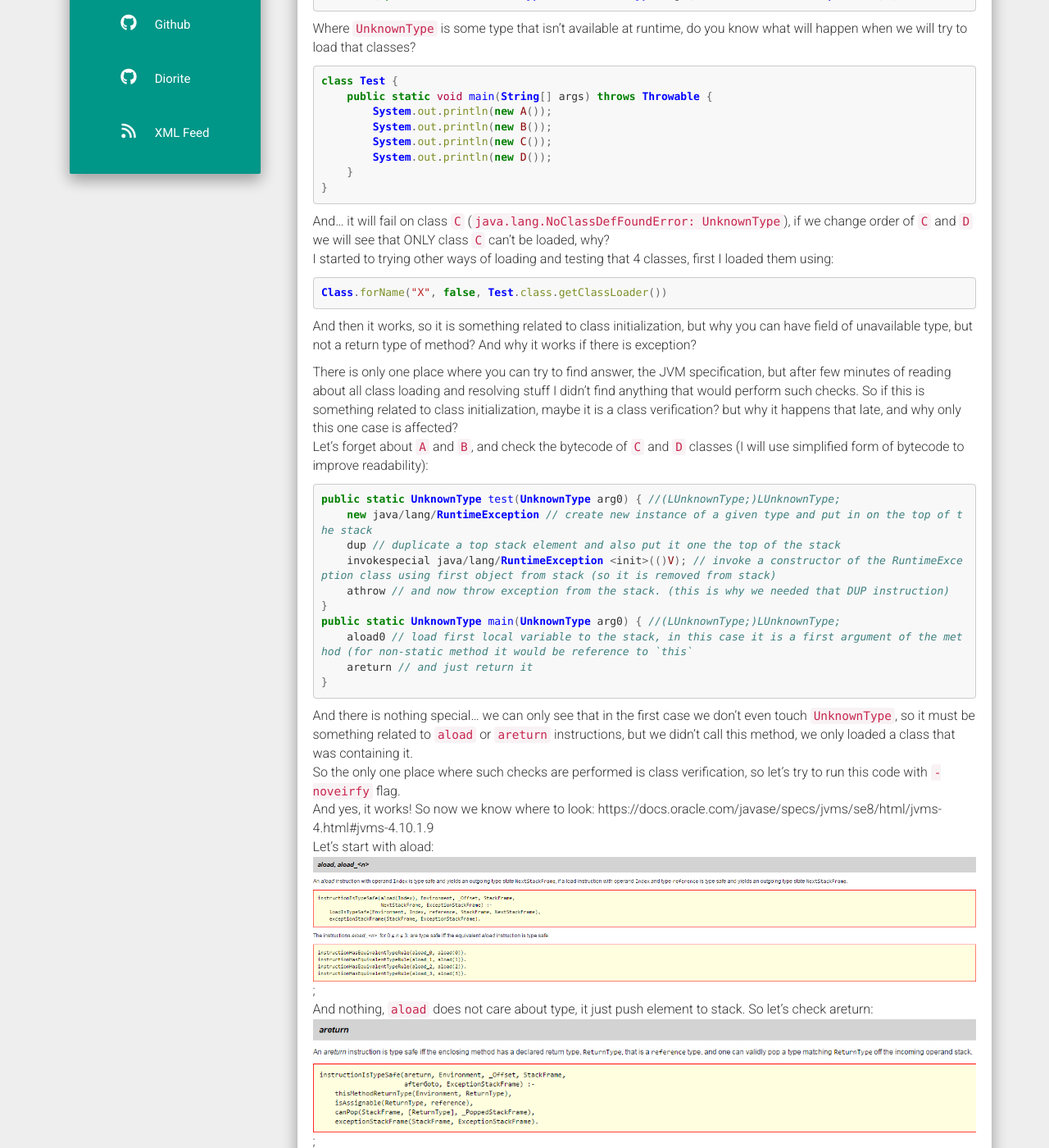
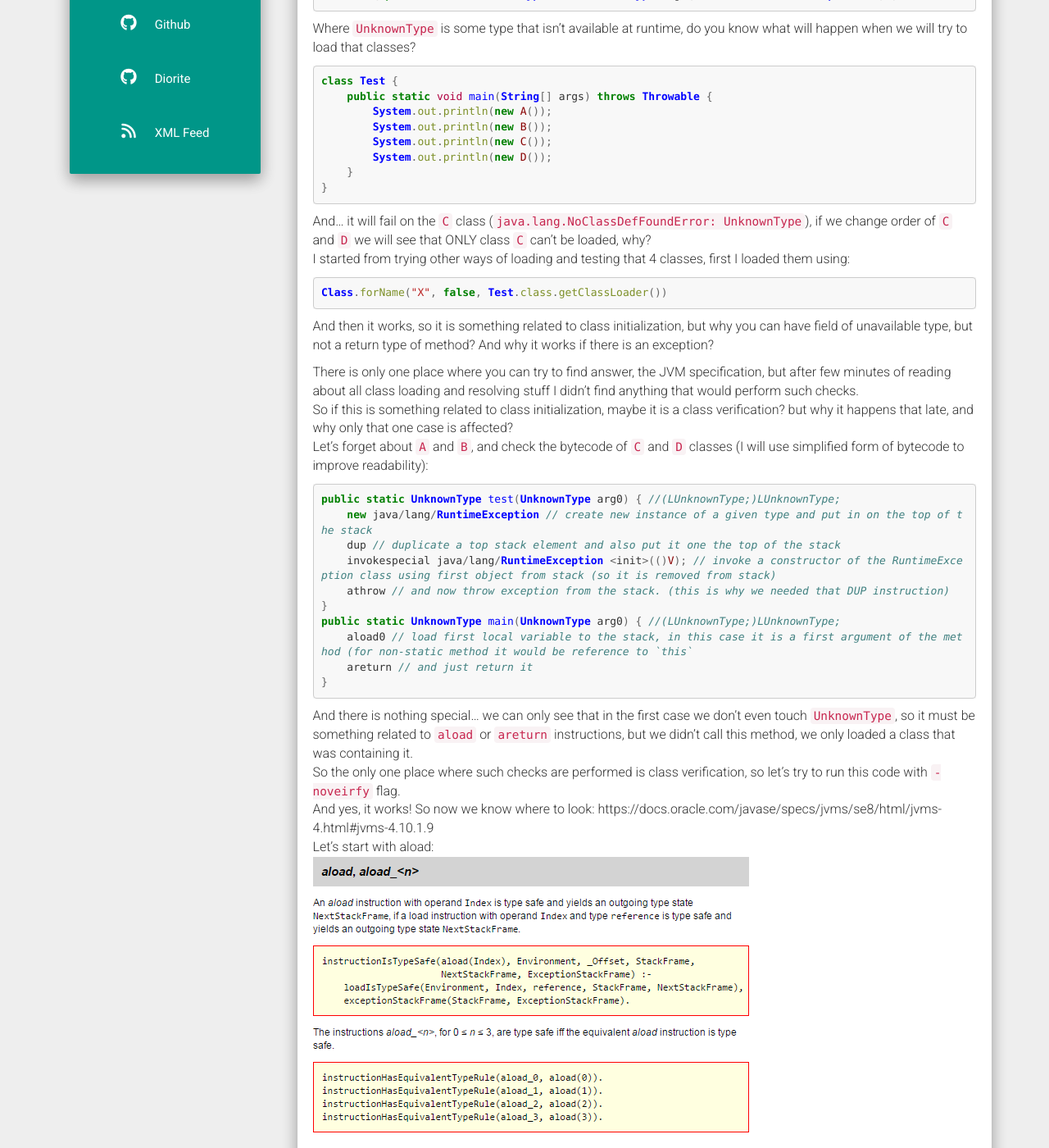
Before and after one commit to GotoFinal/blog, a Jekyll site: the page built from _posts/2017-06-04-class-loading-behavior.md, in a window 1280 px wide and 1400 px high, scrolled down 420 px. Shown: the whole window at 82% size. Built offline with Jekyll 4.4.1, drawn with Linux system fonts in a browser that asks for light colours; nearby versions of some CDN libraries; comment, search, counter and statistics services are not loaded.

Commit message:
[post - fix typos and images] Weird class loading and verification behavior

````diff
--- a/_posts/2017-06-04-class-loading-behavior.md
+++ b/_posts/2017-06-04-class-loading-behavior.md
@@ -24,15 +24,15 @@
     }
 }
 ```
-And... it will fail on class `C` (`java.lang.NoClassDefFoundError: UnknownType`), if we change order of `C` and `D` we will see that ONLY class `C` can't be loaded, why?
-I started to trying other ways of loading and testing that 4 classes, first I loaded them using:
+And... it will fail on the `C` class (`java.lang.NoClassDefFoundError: UnknownType`), if we change order of `C` and `D` we will see that ONLY class `C` can't be loaded, why?
+I started from trying other ways of loading and testing that 4 classes, first I loaded them using:
 ```java
 Class.forName("X", false, Test.class.getClassLoader())
 ```
-And then it works, so it is something related to class initialization, but why you can have field of unavailable type, but not a return type of method? And why it works if there is exception?
+And then it works, so it is something related to class initialization, but why you can have field of unavailable type, but not a return type of method? And why it works if there is an exception?
 
 There is only one place where you can try to find answer, the JVM specification, but after few minutes of reading about all class loading and resolving stuff I didn't find anything that would perform such checks.
-So if this is something related to class initialization, maybe it is a class verification? but why it happens that late, and why only this one case is affected?
+So if this is something related to class initialization, maybe it is a class verification? but why it happens that late, and why only that one case is affected?
 Let's forget about `A` and `B`, and check the bytecode of `C` and `D` classes (I will use simplified form of bytecode to improve readability):
 ```java
 public static UnknownType test(UnknownType arg0) { //(LUnknownType;)LUnknownType;
@@ -50,9 +50,9 @@
 So the only one place where such checks are performed is class verification, so let's try to run this code with `-noveirfy` flag.
 And yes, it works! So now we know where to look: https://docs.oracle.com/javase/specs/jvms/se8/html/jvms-4.html#jvms-4.10.1.9
 Let's start with aload:
-![aload](/assets/class-loading-behavior-1.png);
+![aload](/assets/class-loading-behavior-1.png)
 And nothing, `aload` does not care about type, it just push element to stack. So let's check areturn:
-![areturn](/assets/class-loading-behavior-2.png);
+![areturn](/assets/class-loading-behavior-2.png)
 And we can see it perform multiple checks that involve return type, as it must check if value we want to return is compatible with return type of the method, and that cause JVM to load return type class, but there isn't such class so we have our `java.lang.NoClassDefFoundError: UnknownType` error.
 So... that would be everything I wanted to show you today, I hope you find this interesting (and you were able to understand my english and bytecode (✌ ﾟ ∀ ﾟ)☞).
 
````
Also changed, not shown: assets/class-loading-behavior-1.png, assets/class-loading-behavior-2.png.
